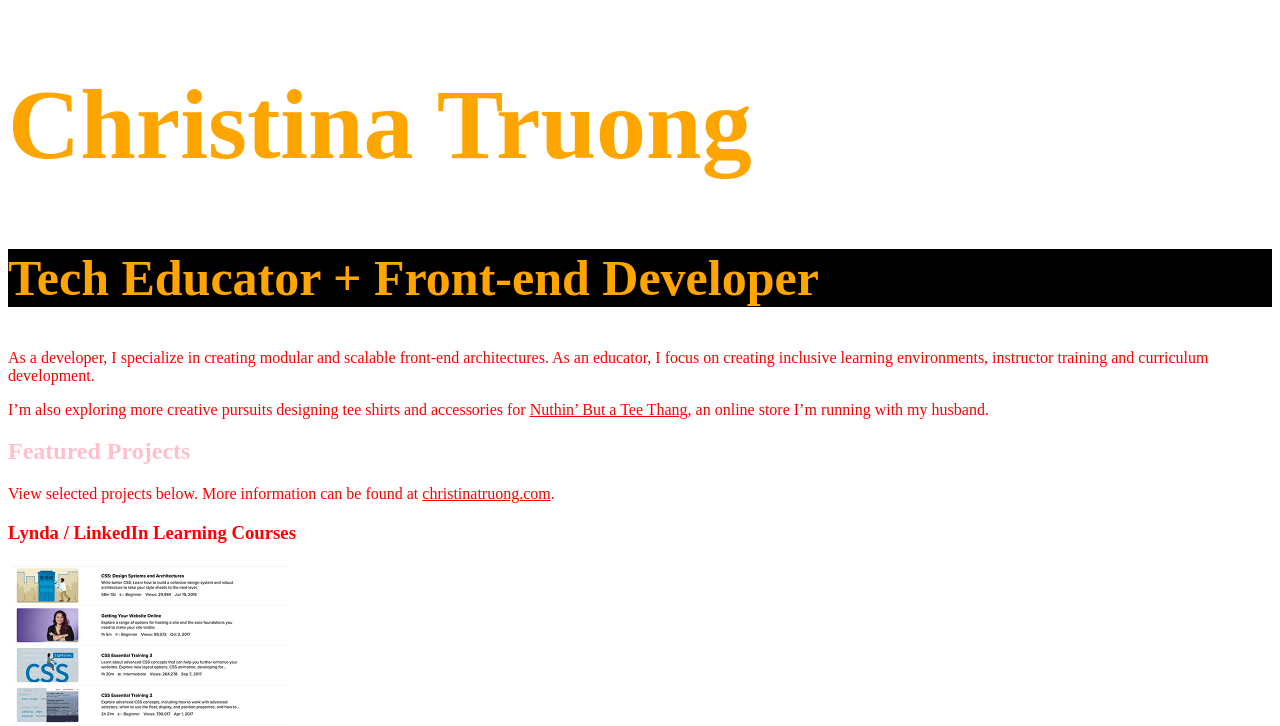
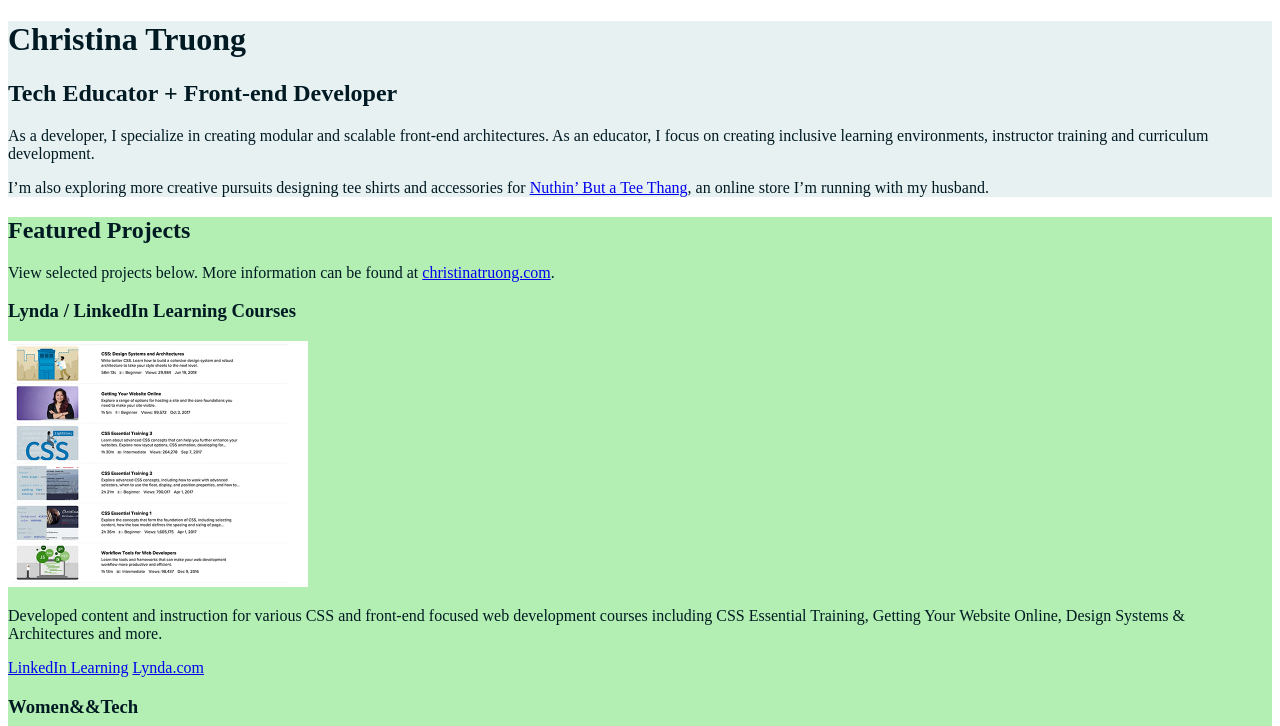
Before and after one commit to neoNite77/css-portfolio, a plain HTML site: page index.html in a window 1280 px wide. Shown: the top 726 px of the page. Drawn offline with Linux system fonts and the light colour scheme.

Commit message:
CSS Portfolio styling

```diff
--- a/css/styles.css
+++ b/css/styles.css
@@ -1,31 +1,46 @@
+/*
+COLOR PALETTE
+https://coolors.co/e8f1f2-b3efb2-7a9e7e-31493c-001a23
+# E8F1F2 - Alice Blue
+# B3EFB2 - Celadon
+# 7A9E7E - Cambridge blue
+# 31493C - Brunswick green
+# 001A23 - Rich black
+*/
+
+/* Global styles
+-----------------------*/
+body {
+    color: #001A23;  /* text color black */
+}
 img {
     width: 300px;
 }
 
-* {
-    color: red;
+ /* Profile
+-----------------------*/
+header {
+    background-color: #E8F1F2;
 }
 
-h1 {
-    color: blue;
-}
-
-h2 {
-    color: pink;
-}
-
- .example {
-    color: orange;
+ /* Projects
+ -----------------------*/
+ .projects {
+    background-color: #B3EFB2;
  }
 
- .example2 {
-    background: black
+ /* Work Experience
+ -----------------------*/
+ .work-experience {
+    background-color: #7A9E7E;
  }
 
- .example.example2 {
-    font-size: 50px;
- }
+ /* Education
+ -----------------------*/
 
- #example {
-    font-size: 100px;
- }
+ /* Contact Info
+ -----------------------*/
+footer {
+    background-color: #31493C;
+    color: white;
+}
--- a/index.html
+++ b/index.html
@@ -24,7 +24,7 @@
       </header>
 
       <!-- ********************  PROJECTS / PORTFOLIO  ********************* -->
-      <section>
+      <section class="projects">
         <h2>Featured Projects</h2>
         <p>View selected projects below. More information can be found at <a href="http://christinatruong.com">christinatruong.com</a>.</p>
 
@@ -65,7 +65,7 @@
       </section>
 
       <!-- ***********************  WORK EXPERIENCE  *********************** -->
-      <section>
+      <section class="work-experience">
         <h2>Work Experience</h2>
         <p>See my complete work history on <a href="https://www.linkedin.com/in/christinatruong/">LinkedIn</a>.</p>
 
```
